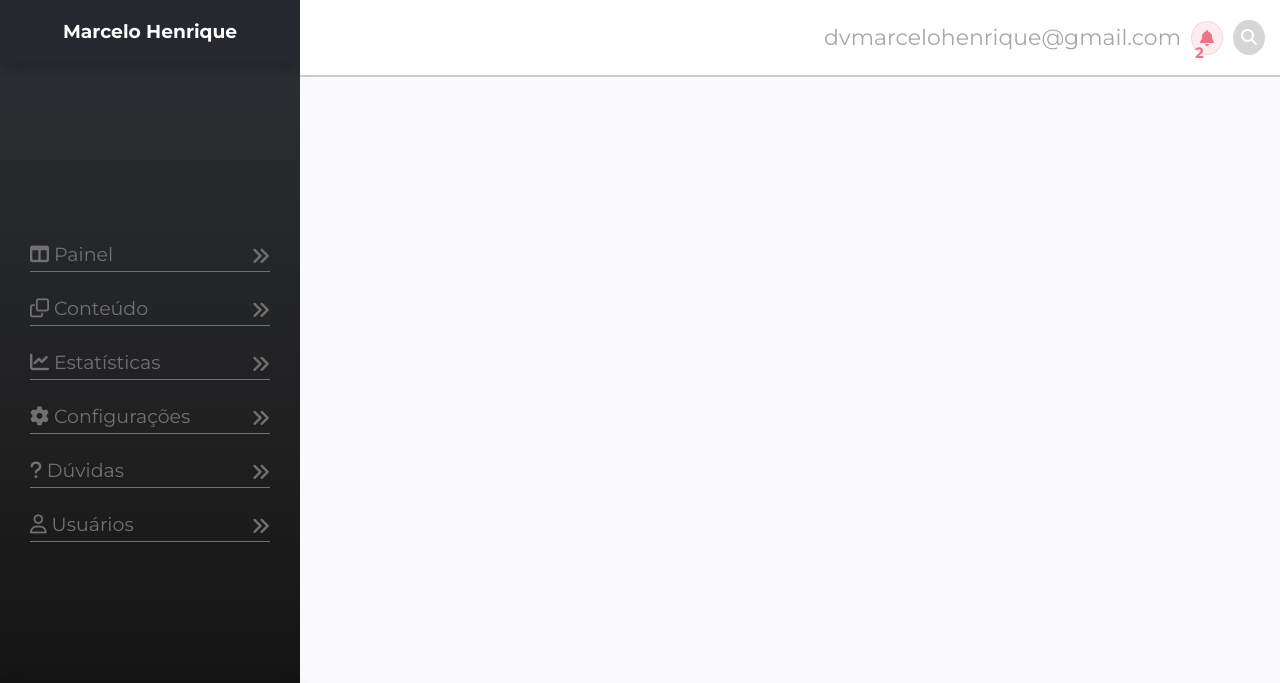
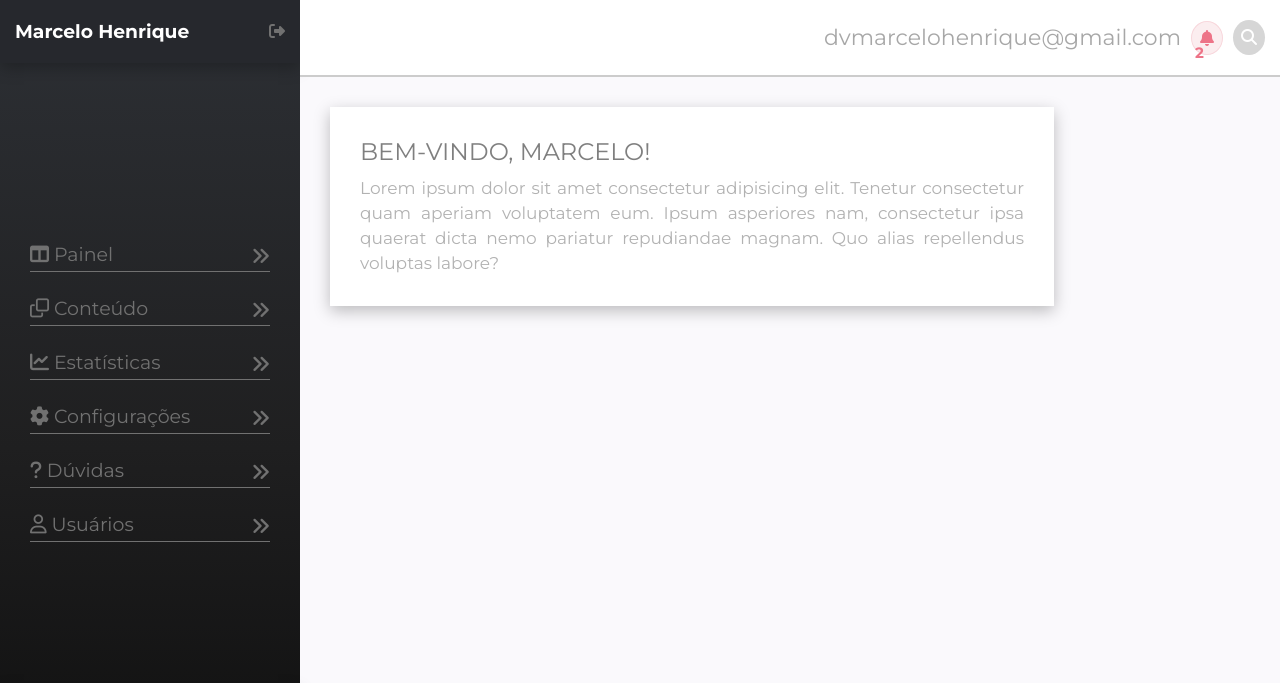
Before and after one commit to Marcelo-Henrique-dev/Dashboard-danki, a plain HTML site: page index.html in a window 1280 px wide. Shown: the top 683 px of the page. Drawn offline with Linux system fonts and the light colour scheme.

Commit message:
adicionado area de painel com infos

```diff
--- a/css/style.css
+++ b/css/style.css
@@ -9,9 +9,18 @@
     font-family: 'Montserrat', sans-serif;
     outline: 0;
 }
+html::-webkit-scrollbar{
+    width: 5px;
+}
+html::-webkit-scrollbar-thumb{
+    background-color: #ccc;
+    border-radius: 10px;
+}
+html::-webkit-scrollbar-track{
+    background-color: white;
+}
 html, body{
     background-color: #faf9fc;
-    height: 100%;
 }
 body{
     display: flex;
@@ -21,21 +30,34 @@ body{
 
 .sidebar{
     background: linear-gradient(180deg, rgba(45,48,53,1) 0%, rgba(31,31,32,1) 56%, rgba(15,15,15,1) 100%);
-    height: 100%;
     width: 300px;
+    min-height: 100vh;
+    position: relative;
+}
+.content-sidebar{
     display: flex;
     flex-direction: column;
     justify-content: space-between;
-    position: relative;
+    height: 100vh;
 }
 .topo{
     background-color: #26282d;
-    text-align: center;
-    padding: 20px 10px;
+    padding: 20px 15px;
     box-shadow: 0 5px 15px rgba(0, 0, 0, 0.25);
+    display: flex;
+    justify-content: space-between;
+    align-items: center;
 }
 .topo h3{
     color: white;
+}
+.topo a{
+    color: #717171;
+    text-decoration: none;
+    transition: 0.6s;
+}
+.topo a:hover{
+    color: #6d3888;
 }
 .menu{
     padding: 30px;
@@ -191,3 +213,36 @@ body{
     font-size: 22px;
     color: #a7a7a7;
 }
+
+/* CONTENT 1 */
+
+.w50{
+    width: 49%!important;
+}
+.content-1{
+    width: 80%;
+    padding: 30px;
+    display: flex;
+    flex-wrap: wrap;
+    gap: 10px;
+    justify-content: space-between;
+}
+.panel{
+    width: 100%;
+    background-color: white;
+    padding: 30px;
+    box-shadow: 0 5px 15px rgba(0, 0, 0, 0.25);
+}
+.panel h2{
+    color: #7f7f7f;
+    font-size: 24px;
+    font-weight: normal;
+    text-transform: uppercase;
+}
+.panel p{
+    color: #b2b2b2;
+    font-size: 17px;
+    margin-top: 10px;
+    line-height: 25px;
+    text-align: justify;
+}
--- a/index.html
+++ b/index.html
@@ -9,8 +9,10 @@
 <body>
 
     <div class="sidebar">
+        <div class="content-sidebar">
             <div class="topo">
                 <h3>Marcelo Henrique</h3>
+                <a href="#"><i class="fa-solid fa-right-from-bracket"></i></a>
             </div>
             <div class="menu">
                 <ul>
@@ -29,6 +31,7 @@
                 <a href="https://www.linkedin.com/in/marcelo-henrique-0a299019a/" target="_blank"><i class="fa fa-linkedin"></i></a>
             </div>
         </div>
+    </div>
 
     <div class="main-content">
         <header>
@@ -43,6 +46,13 @@
                 <div id="btn-search" class="icon-pesquisa"><i class="fa fa-search"></i></div><form><input type="text"></form>
             </div>
         </header>
+
+        <div class="content-1">
+            <div class="panel">
+                <h2>Bem-vindo, Marcelo!</h2>
+                <p>Lorem ipsum dolor sit amet consectetur adipisicing elit. Tenetur consectetur quam aperiam voluptatem eum. Ipsum asperiores nam, consectetur ipsa quaerat dicta nemo pariatur repudiandae magnam. Quo alias repellendus voluptas labore?</p>
+            </div>
+        </div>
     </div>
 
     <script src="https://kit.fontawesome.com/999b010ca7.js" crossorigin="anonymous"></script>
```
Lines whose indentation alone changed are shown as unchanged.
